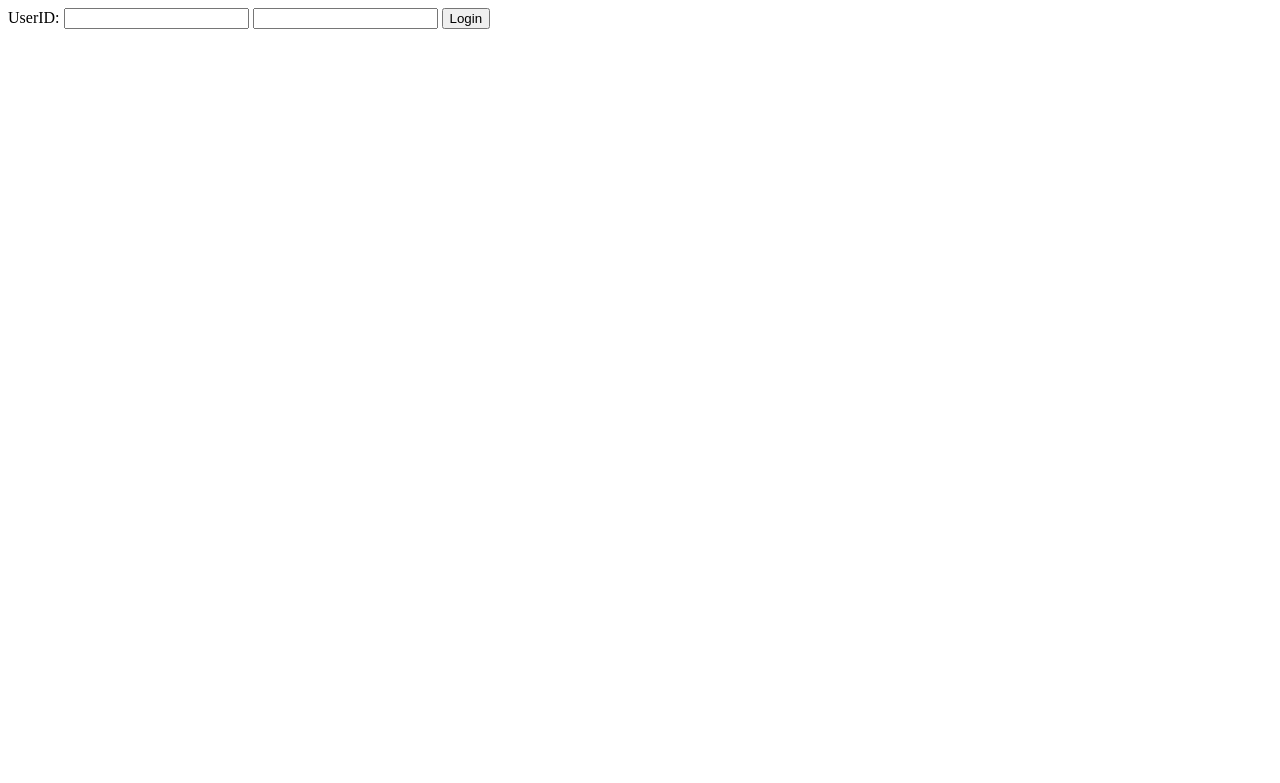
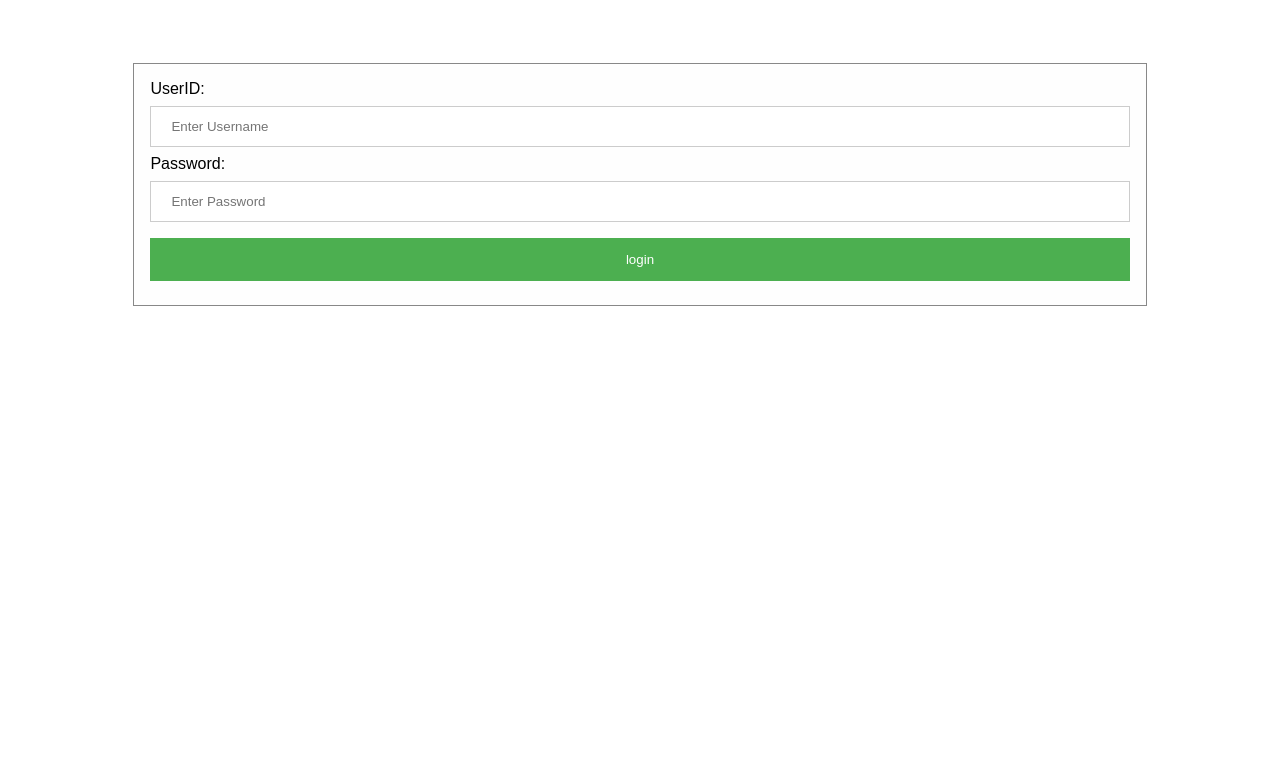
Before and after one commit to tnmytanny/Willcodeforfood, a Django app: page /polls/ in a window 1280 px wide. Before the commit the part shown is almost empty. Shown: the top 783 px of the page. Run offline with Django 3.2, Linux system fonts and the light colour scheme.

Commit message:
Login CSS

```diff
--- a/polls/templates/polls/login.html
+++ b/polls/templates/polls/login.html
@@ -1,8 +1,53 @@
-<form action={% url 'polls:login' %} method="post">
+<html>
+<head>
+	<meta name="viewport" content="width=device-width, initial-scale=1">
+	<style>
+body {font-family: Arial, Helvetica, sans-serif;}
+
+input[type=text], input[type=password] {
+    width: 100%;
+    padding: 12px 20px;
+    margin: 8px 0;
+    display: inline-block;
+    border: 1px solid #ccc;
+    box-sizing: border-box;
+}
+
+button {
+    background-color: #4CAF50;
+    color: white;
+    padding: 14px 20px;
+    margin: 8px 0;
+    border: none;
+    cursor: pointer;
+    width: 100%;
+}
+
+.container {
+    padding: 16px;
+}
+
+.modal-content {
+    background-color: #fefefe;
+    margin: 5% auto 15% auto; /* 5% from the top, 15% from the bottom and centered */
+    border: 1px solid #888;
+    width: 80%; /* Could be more or less, depending on screen size */
+}
+
+</style>
+</head>
+<form class="modal-content" action={% url 'polls:login' %} method="post">
 	{% csrf_token %}
     {{ form }}
+ <div class="container">
     <label for="UserID">UserID: </label>
-    <input id="UserID" type="text" name="userid">
-    <input id="password" type="text" name="password">
-    <input type="submit" value="Login">
+    <input id="UserID" type="text" placeholder="Enter Username" name="userid" required>
+    <label for="password">Password: </label>
+    <input id="password" type="text" placeholder="Enter Password" name="password">
+    <button type="submit" value="Login"> login </button>
+</div>
 </form>
+
+
+
+</html>
```
